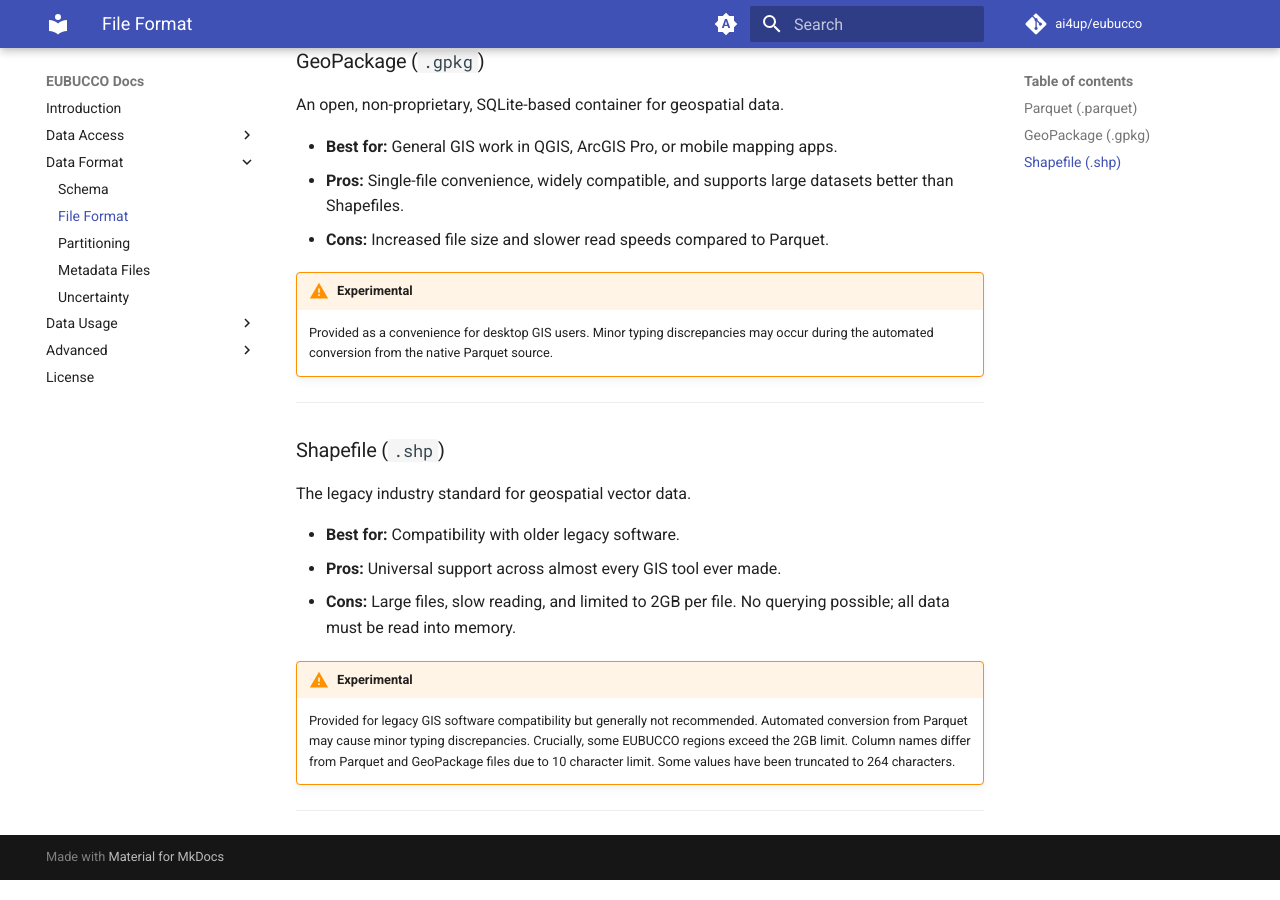
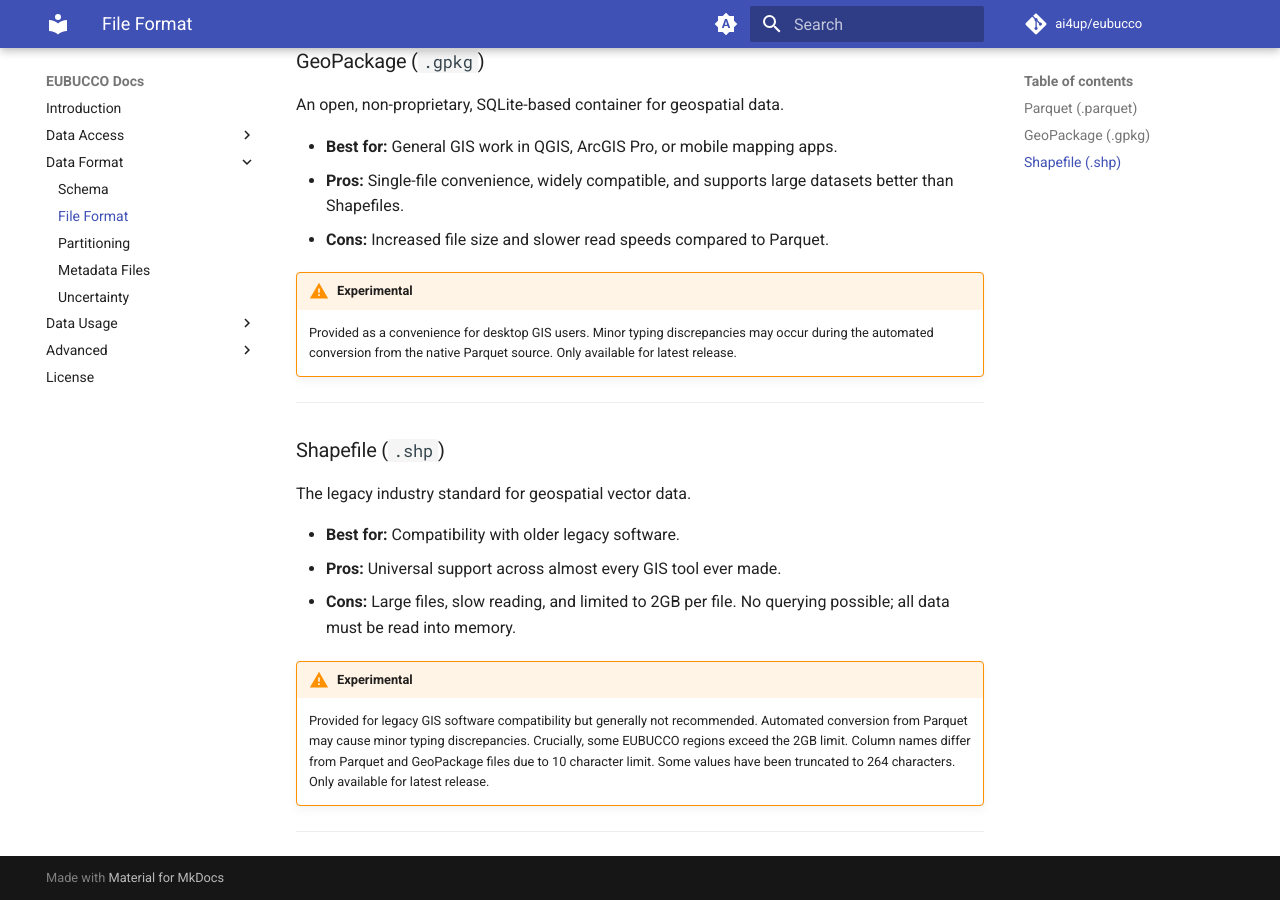
Before and after one commit to ai4up/eubucco.com, an MkDocs documentation site: the page built from docs/data-format/format.md, in a window 1280 px wide and 900 px high, scrolled down 941 px. Built offline with MkDocs 1.6.1 and Material for MkDocs 9.7.7, drawn with Linux system fonts in a browser that asks for light colours; comment, search, counter and statistics services are not loaded; the version menu is left out.

Commit message:
Add note that Shapefile/gpkg are only available for latest release

```diff
--- a/docs/data-format/format.md
+++ b/docs/data-format/format.md
@@ -32,7 +32,7 @@
 * **Cons:** Increased file size and slower read speeds compared to Parquet.
 
 !!! warning "Experimental"
-    Provided as a convenience for desktop GIS users. Minor typing discrepancies may occur during the automated conversion from the native Parquet source.
+    Provided as a convenience for desktop GIS users. Minor typing discrepancies may occur during the automated conversion from the native Parquet source. Only available for latest release.
 
 ---
 
@@ -44,6 +44,6 @@
 * **Cons:** Large files, slow reading, and limited to 2GB per file. No querying possible; all data must be read into memory.
 
 !!! warning "Experimental"
-    Provided for legacy GIS software compatibility but generally not recommended. Automated conversion from Parquet may cause minor typing discrepancies. Crucially, some EUBUCCO regions exceed the 2GB limit. Column names differ from Parquet and GeoPackage files due to 10 character limit. Some values have been truncated to 264 characters.
+    Provided for legacy GIS software compatibility but generally not recommended. Automated conversion from Parquet may cause minor typing discrepancies. Crucially, some EUBUCCO regions exceed the 2GB limit. Column names differ from Parquet and GeoPackage files due to 10 character limit. Some values have been truncated to 264 characters. Only available for latest release.
 
 ---
```
Also changed, not shown: 1 other file.
